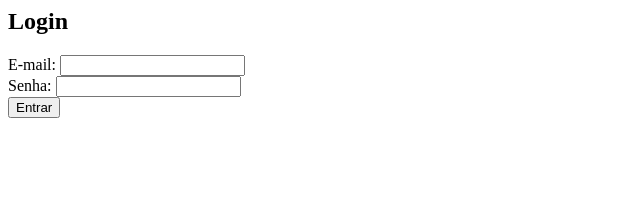
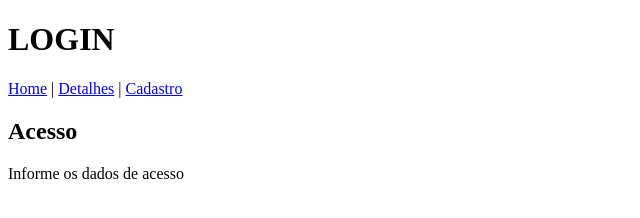
Before and after one commit to msamifce/IFCEMPE-ativ5, a plain HTML site: page login.html in a window 1280 px wide. Shown: the whole page, without its empty margins (0-640 px from the left). Drawn offline with Linux system fonts and the light colour scheme.

Commit message:
Add files via upload

```diff
--- a/login.html
+++ b/login.html
@@ -1,12 +1,28 @@
+
+<!DOCTYPE html>
+<html lang="pt-BR">
+<head>
+    <meta charset="UTF-8">
+    <title>Área de administração - LOGIN</title>
+</head>
+<body>
+
+<header>
+    <h1>LOGIN</h1>
+    <nav>
+        <a href="index.html">Home</a> |
+        <a href="detalhes.html">Detalhes</a> |
+        <a href="cadastro.html">Cadastro</a>
+    </nav>
+</header>
+
 <main>
-  <h2>Login</h2>
-  <form>
-    <label for="email">E-mail:</label>
-    <input type="email" id="email" name="email" required><br>
+    <h2>Acesso</h2>
 
-    <label for="senha">Senha:</label>
-    <input type="password" id="senha" name="senha" required><br>
+    <p>Informe os dados de acesso</p>
 
-    <button type="submit">Entrar</button>
-  </form>
+
 </main>
+
+</body>
+</html>
```
